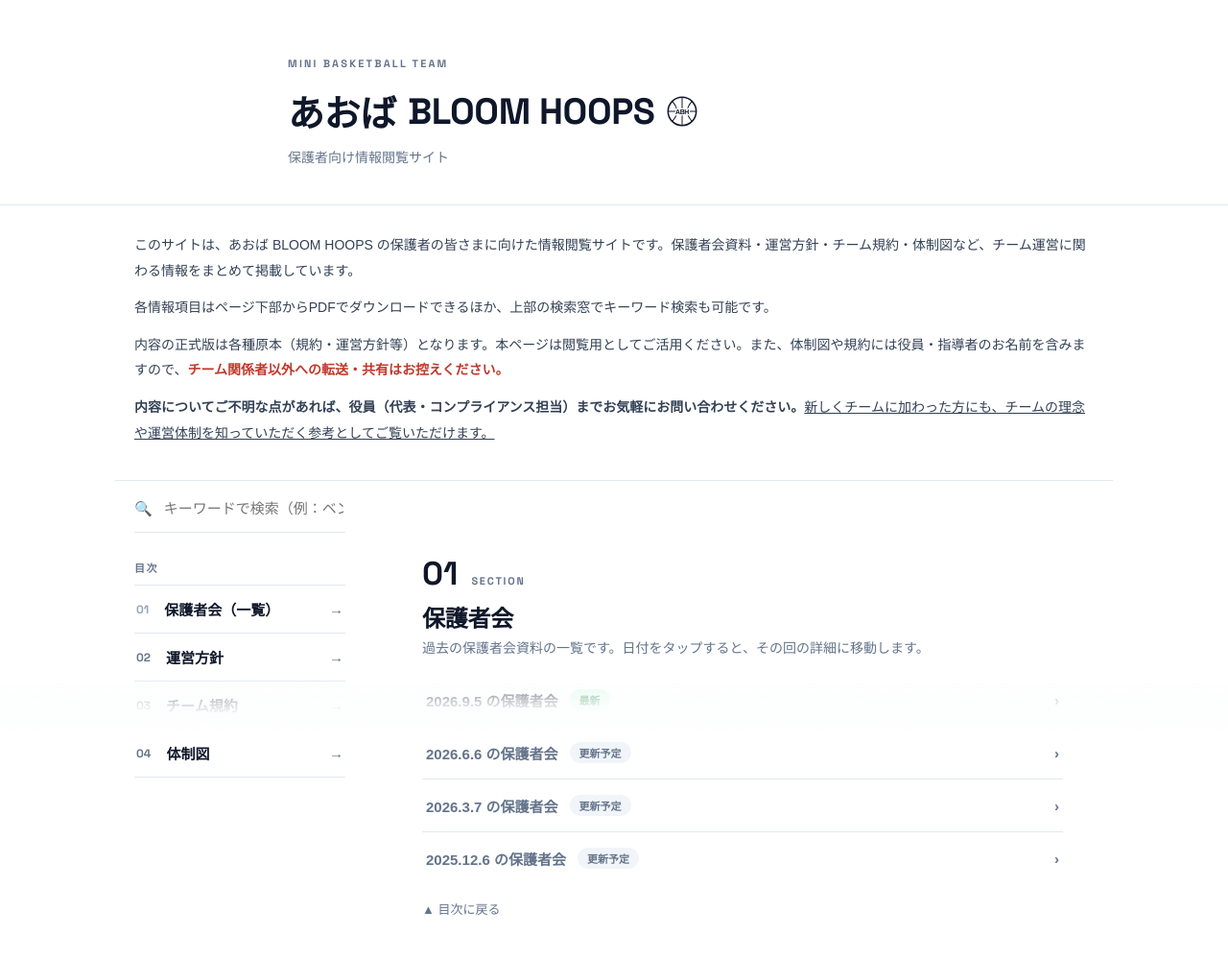
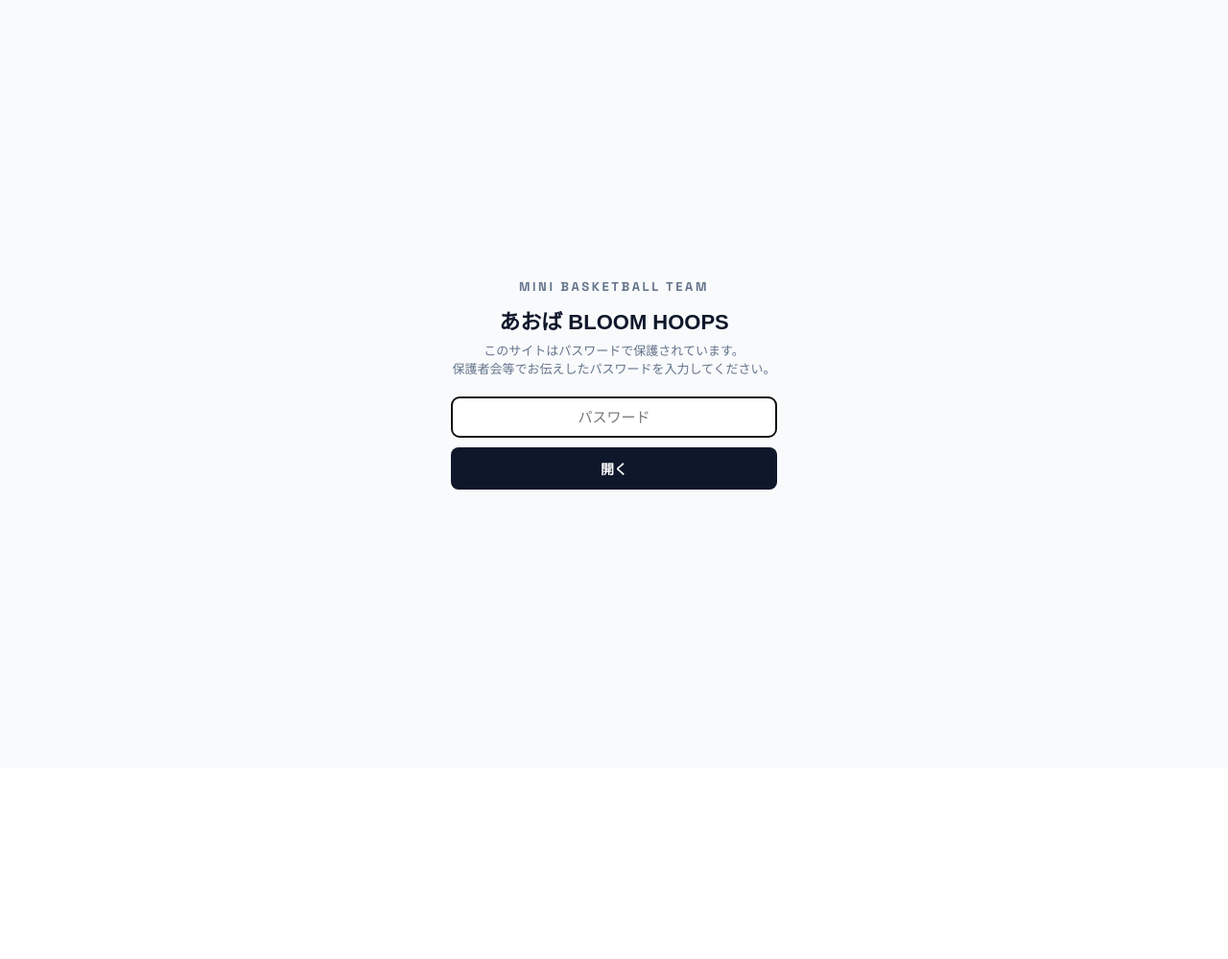
Before and after one commit to wenty333-sys/abh-info, a plain HTML site: page index.html in a window 1280 px wide. Shown: the top 999 px of the page at 96% size. After the commit the page ends 800 px from the top, so only its background shows below. Drawn offline with Linux system fonts and the light colour scheme; a web font is replaced by a local one.

Commit message:
Add files via upload

```diff
--- a/index.html
+++ b/index.html
@@ -23,6 +23,9 @@
     --success:#15803d;
     --success-bg:#dcfce7;
     --success-600:#16a34a;
+    --accent:#e8590c;
+    --accent-soft:#fff1e8;
+    --sky:#0369a1;
     --border-default:#e2e8f0;
     --border-strong:#cbd5e1;
     --text-heading:#0f172a;
@@ -113,18 +116,29 @@
 </head>
 <body>
 
-<div style="background:#ffffff; min-height:100vh; color:var(--slate-700);">
+<div id="authGate" style="min-height:100vh; display:flex; align-items:center; justify-content:center; background:var(--slate-50); padding:24px;">
+  <div style="max-width:340px; width:100%; text-align:center;">
+    <div style="font-size:13px; font-weight:800; letter-spacing:0.2em; color:var(--slate-500); font-family:'Space Grotesk',sans-serif; margin-bottom:10px;">MINI BASKETBALL TEAM</div>
+    <div style="font-size:22px; font-weight:700; color:var(--slate-900); margin-bottom:6px;">あおば BLOOM HOOPS</div>
+    <p style="font-size:13px; color:var(--text-muted); margin:0 0 20px;">このサイトはパスワードで保護されています。<br>保護者会等でお伝えしたパスワードを入力してください。</p>
+    <input id="authPassword" type="password" placeholder="パスワード" autocomplete="off" onkeydown="if(event.key==='Enter'){checkAuthPassword();}" style="width:100%; padding:12px 14px; font-size:15px; border:1px solid var(--border-default); border-radius:8px; margin-bottom:10px; font-family:inherit; text-align:center;">
+    <button onclick="checkAuthPassword()" style="width:100%; background:var(--slate-900); color:#fff; border:none; padding:12px; border-radius:8px; font-size:14px; font-weight:700; cursor:pointer; font-family:inherit;">開く</button>
+    <p id="authError" style="display:none; color:#c0392b; font-size:13px; margin-top:12px;">パスワードが違います。もう一度お試しください。</p>
+  </div>
+</div>
+
+<div id="siteContent" style="display:none; background:#ffffff; min-height:100vh; color:var(--slate-700);">
 
   <header class="site-header" style="padding:56px 24px 40px; border-bottom:1px solid var(--border-default); position:relative; overflow:hidden;">
     <div style="max-width:680px; margin:0 auto; position:relative;">
-      <span style="display:inline-block; font-size:11px; font-weight:700; letter-spacing:0.2em; color:var(--slate-500); font-family:'Space Grotesk',sans-serif;">MINI BASKETBALL TEAM</span>
+      <span style="display:inline-block; font-size:13px; font-weight:800; letter-spacing:0.2em; color:var(--sky); font-family:'Space Grotesk',sans-serif;">MINI BASKETBALL TEAM</span>
       <h1 style="margin:14px 0 0; font-size:clamp(28px,5vw,38px); font-weight:700; color:var(--slate-900); letter-spacing:-0.01em; display:flex; align-items:center; gap:12px;">あおば <span style="font-family:'Space Grotesk',sans-serif; font-weight:700;">BLOOM HOOPS</span>
         <svg viewBox="0 0 44 44" style="width:34px; height:34px; flex-shrink:0;" aria-hidden="true">
-          <circle cx="22" cy="22" r="19" fill="none" stroke="var(--slate-900)" stroke-width="2"/>
-          <path d="M3 22 H41" stroke="var(--slate-900)" stroke-width="1.3"/>
-          <path d="M22 3 V41" stroke="var(--slate-900)" stroke-width="1.3"/>
-          <path d="M8 8 Q22 22 8 36" fill="none" stroke="var(--slate-900)" stroke-width="1.3"/>
-          <path d="M36 8 Q22 22 36 36" fill="none" stroke="var(--slate-900)" stroke-width="1.3"/>
+          <circle cx="22" cy="22" r="19" fill="none" stroke="var(--accent)" stroke-width="2"/>
+          <path d="M3 22 H41" stroke="var(--accent)" stroke-width="1.3"/>
+          <path d="M22 3 V41" stroke="var(--accent)" stroke-width="1.3"/>
+          <path d="M8 8 Q22 22 8 36" fill="none" stroke="var(--accent)" stroke-width="1.3"/>
+          <path d="M36 8 Q22 22 36 36" fill="none" stroke="var(--accent)" stroke-width="1.3"/>
           <text x="22" y="25.5" text-anchor="middle" font-size="9" font-weight="700" font-family="'Space Grotesk',sans-serif" fill="var(--slate-900)" stroke="#fff" stroke-width="3" paint-order="stroke">ABH</text>
         </svg>
       </h1>
@@ -174,10 +188,10 @@
         <h2 style="font-family:inherit; font-weight:700; font-size:24px; letter-spacing:-0.01em; color:var(--slate-900); margin:10px 0 4px;">保護者会</h2>
         <p class="searchable" style="font-size:14px; color:var(--text-muted); margin:0 0 18px;">過去の保護者会資料の一覧です。日付をタップすると、その回の詳細に移動します。</p>
         <ul style="list-style:none; padding:0; margin:0;">
-          <li style="border-bottom:1px solid var(--border-default);"><a href="#hogosha-20260905" style="display:flex; align-items:center; gap:12px; padding:16px 4px; color:var(--text-heading); font-size:15px; font-weight:600;">2026.9.5 の保護者会<span style="font-size:11px; font-weight:700; color:var(--success); background:var(--success-bg); border-radius:999px; padding:3px 10px;">最新</span><span style="margin-left:auto; color:var(--text-muted);">›</span></a></li>
-          <li style="border-bottom:1px solid var(--border-default);"><a href="#" style="display:flex; align-items:center; gap:12px; padding:16px 4px; color:var(--text-muted); font-size:15px; font-weight:600;">2026.6.6 の保護者会<span style="font-size:11px; font-weight:700; color:var(--text-muted); background:var(--slate-100); border-radius:999px; padding:3px 10px;">更新予定</span><span style="margin-left:auto; color:var(--text-muted);">›</span></a></li>
-          <li style="border-bottom:1px solid var(--border-default);"><a href="#" style="display:flex; align-items:center; gap:12px; padding:16px 4px; color:var(--text-muted); font-size:15px; font-weight:600;">2026.3.7 の保護者会<span style="font-size:11px; font-weight:700; color:var(--text-muted); background:var(--slate-100); border-radius:999px; padding:3px 10px;">更新予定</span><span style="margin-left:auto; color:var(--text-muted);">›</span></a></li>
-          <li style="border-bottom:none;"><a href="#" style="display:flex; align-items:center; gap:12px; padding:16px 4px; color:var(--text-muted); font-size:15px; font-weight:600;">2025.12.6 の保護者会<span style="font-size:11px; font-weight:700; color:var(--text-muted); background:var(--slate-100); border-radius:999px; padding:3px 10px;">更新予定</span><span style="margin-left:auto; color:var(--text-muted);">›</span></a></li>
+          <li style="border-bottom:1px solid var(--border-default);"><a href="#hogosha-20260905" style="display:flex; align-items:center; gap:10px; padding:10px 4px; color:var(--text-heading); font-size:13px; font-weight:600;">2026.9.5 の保護者会<span style="font-size:10px; font-weight:700; color:var(--success); background:var(--success-bg); border-radius:999px; padding:2px 8px;">最新</span><span style="margin-left:auto; color:var(--text-muted);">›</span></a></li>
+          <li style="border-bottom:1px solid var(--border-default);"><a href="#" style="display:flex; align-items:center; gap:10px; padding:10px 4px; color:var(--text-muted); font-size:13px; font-weight:600;">2026.6.6 の保護者会<span style="font-size:10px; font-weight:700; color:var(--text-muted); background:var(--slate-100); border-radius:999px; padding:2px 8px;">更新予定</span><span style="margin-left:auto; color:var(--text-muted);">›</span></a></li>
+          <li style="border-bottom:1px solid var(--border-default);"><a href="#" style="display:flex; align-items:center; gap:10px; padding:10px 4px; color:var(--text-muted); font-size:13px; font-weight:600;">2026.3.7 の保護者会<span style="font-size:10px; font-weight:700; color:var(--text-muted); background:var(--slate-100); border-radius:999px; padding:2px 8px;">更新予定</span><span style="margin-left:auto; color:var(--text-muted);">›</span></a></li>
+          <li style="border-bottom:none;"><a href="#" style="display:flex; align-items:center; gap:10px; padding:10px 4px; color:var(--text-muted); font-size:13px; font-weight:600;">2025.12.6 の保護者会<span style="font-size:10px; font-weight:700; color:var(--text-muted); background:var(--slate-100); border-radius:999px; padding:2px 8px;">更新予定</span><span style="margin-left:auto; color:var(--text-muted);">›</span></a></li>
         </ul>
         <a class="no-print" href="#page-top" style="display:inline-block; margin-top:16px; font-size:13px; color:var(--text-muted);">▲ 目次に戻る</a>
       </section>
@@ -489,7 +503,7 @@
         </div>
         <h2 style="font-family:inherit; font-weight:700; font-size:24px; letter-spacing:-0.01em; color:var(--slate-900); margin:10px 0 16px;">体制図</h2>
         <div id="orgchartOuter" style="overflow:hidden; padding:12px 4px 8px;">
-        <div id="orgchartInner" style="width:900px; margin:0; display:flex; flex-direction:column; align-items:center; transform-origin:top left;">
+        <div id="orgchartInner" style="width:900px; margin:0; display:flex; flex-direction:column; align-items:center;">
 
           <div style="width:100%; background:var(--navy-950); border-radius:10px; padding:16px 12px; text-align:center;">
             <div style="font-size:18px; font-weight:700; color:#fff; letter-spacing:0.02em;">あおば BLOOM HOOPS</div>
@@ -588,58 +602,59 @@
 </div>
 
 <script>
-document.addEventListener('DOMContentLoaded', function(){
+var AUTH_KEY = 'abh_site_authed_v1';
+var AUTH_PASS_ENCODED = 'QWJILTEyMzRHTw==';
+
+function unlockSite(){
+  document.getElementById('authGate').style.display = 'none';
+  var content = document.getElementById('siteContent');
+  content.style.display = 'block';
   document.querySelectorAll('.searchable').forEach(function(el){ el.dataset.orig = el.innerHTML; });
   scaleOrgChart();
-  setupOrgChartObserver();
+  setTimeout(scaleOrgChart, 50);
+}
+
+function checkAuthPassword(){
+  var input = document.getElementById('authPassword');
+  var value = input.value;
+  if (btoa(unescape(encodeURIComponent(value))) === AUTH_PASS_ENCODED) {
+    try { localStorage.setItem(AUTH_KEY, '1'); } catch(e) {}
+    document.getElementById('authError').style.display = 'none';
+    unlockSite();
+  } else {
+    document.getElementById('authError').style.display = 'block';
+    input.value = '';
+    input.focus();
+  }
+}
+
+document.addEventListener('DOMContentLoaded', function(){
+  var alreadyAuthed = false;
+  try { alreadyAuthed = localStorage.getItem(AUTH_KEY) === '1'; } catch(e) {}
+  if (alreadyAuthed) {
+    unlockSite();
+  } else {
+    document.getElementById('authPassword').focus();
+  }
 });
 
 window.addEventListener('load', function(){
   scaleOrgChart();
-  setTimeout(scaleOrgChart, 300);
-  setTimeout(scaleOrgChart, 1000);
 });
-
-if (document.fonts && document.fonts.ready) {
-  document.fonts.ready.then(function(){
-    scaleOrgChart();
-    setTimeout(scaleOrgChart, 100);
-  });
-}
 
 window.addEventListener('resize', function(){
   clearTimeout(window._orgchartResizeT);
-  window._orgchartResizeT = setTimeout(scaleOrgChart, 150);
+  window._orgchartResizeT = setTimeout(scaleOrgChart, 100);
 });
-
-function setupOrgChartObserver(){
-  var inner = document.getElementById('orgchartInner');
-  if(!inner || typeof ResizeObserver === 'undefined') return;
-  var lastHeight = 0;
-  var observer = new ResizeObserver(function(entries){
-    for (var i = 0; i < entries.length; i++) {
-      var h = entries[i].contentRect.height;
-      if (Math.abs(h - lastHeight) > 1) {
-        lastHeight = h;
-        scaleOrgChart();
-      }
-    }
-  });
-  observer.observe(inner);
-}
 
 function scaleOrgChart(){
   var outer = document.getElementById('orgchartOuter');
   var inner = document.getElementById('orgchartInner');
   if(!outer || !inner) return;
-  inner.style.transform = 'none';
-  outer.style.height = 'auto';
   var naturalWidth = 900;
-  var naturalHeight = inner.scrollHeight;
   var availableWidth = outer.clientWidth;
   var scale = Math.min(1, availableWidth / naturalWidth);
-  inner.style.transform = 'scale(' + scale + ')';
-  outer.style.height = (naturalHeight * scale + 4) + 'px';
+  inner.style.zoom = scale;
 }
 
 window.addEventListener('afterprint', function(){
```
